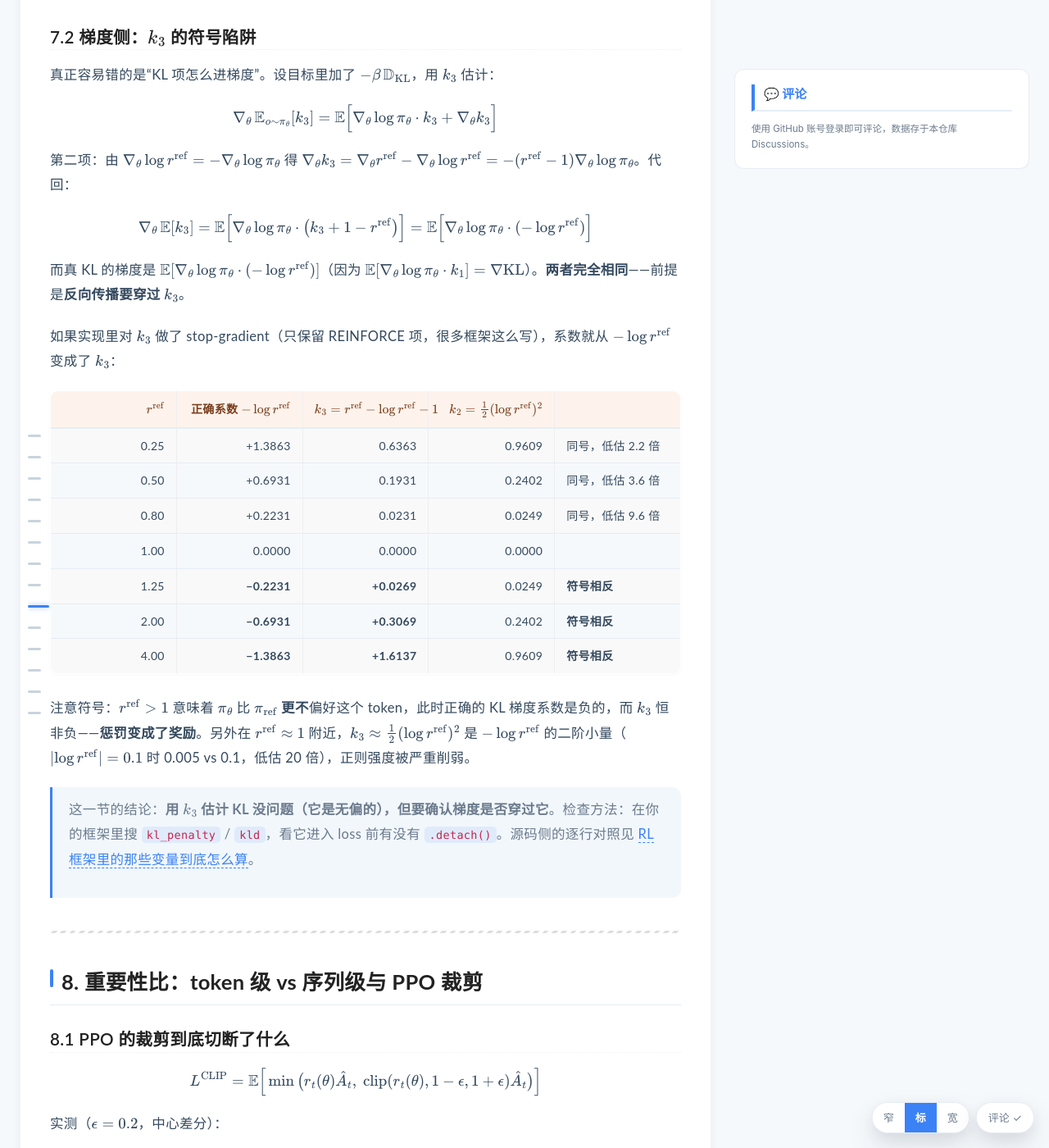
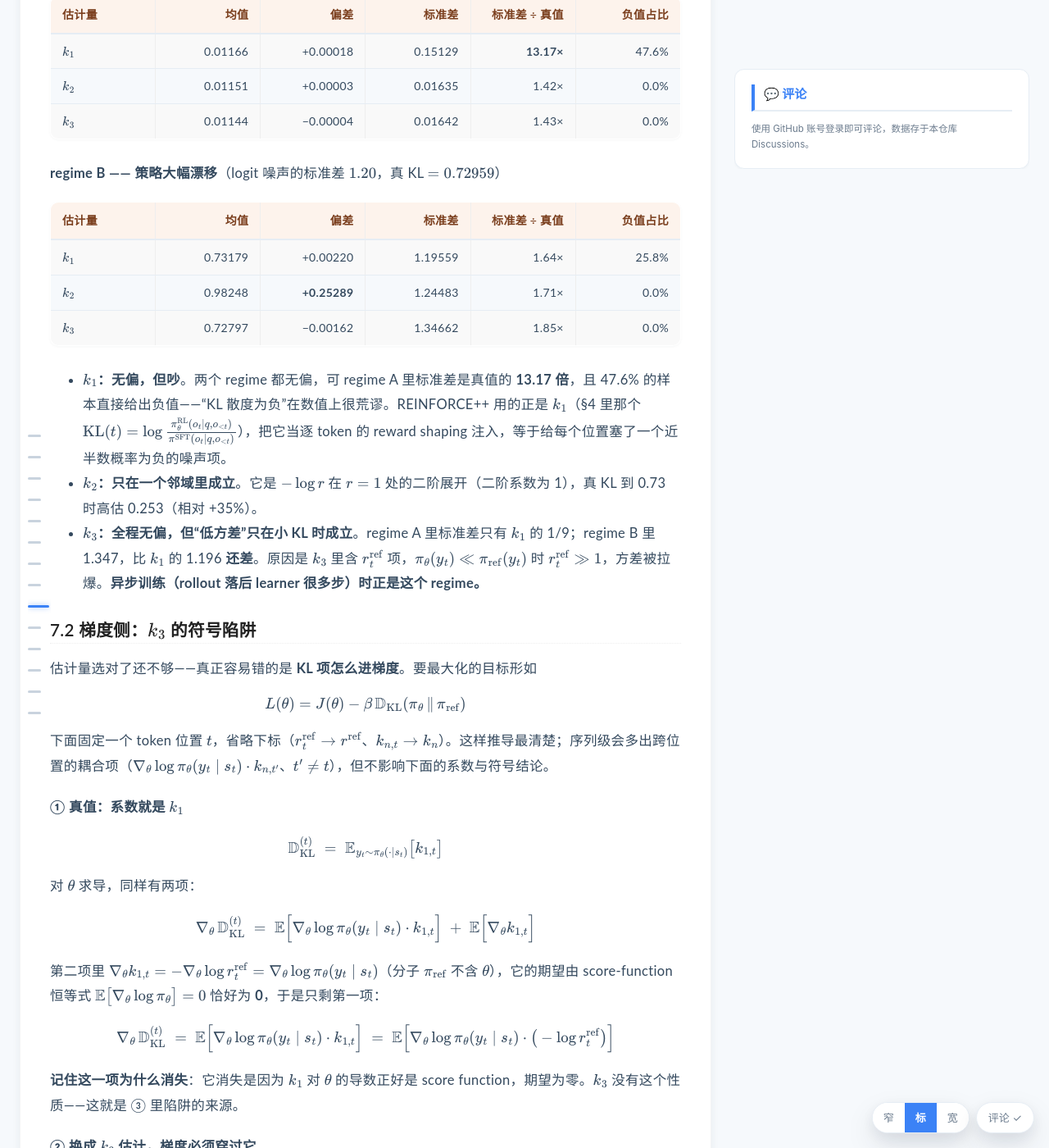
Before and after one commit to lrypcy/lrypcy.github.io, a Jekyll site: the page built from _posts/2026-09-19-rl-notation-and-estimators-deepdive.md, in a window 1280 px wide and 1400 px high, scrolled down 19976 px. Shown: the whole window at 82% size. Built offline with Jekyll 4.4.1, drawn with Linux system fonts in a browser that asks for light colours; comment, search, counter and statistics services are not loaded; some of the changed text lies outside the part shown.

Commit message:
重写 §7 KL：统一 token 级符号、补推导、脚本对齐编号
- §7.1：先把要估的量写成逐 token 的 D_KL^(t) 再取序列平均，明确方向
  pi_theta || pi_ref（以 pi_theta 为采样分布）；r^ref_t 定义为 token 级
  参考比，与 §1 的符号表和脚本口径一致；k_1/k_2/k_3 明确是单样本估计量，
  帽子来自「每位置只采到一个样本」而非序列空间大。两张表补「标准差 ÷ 真值」列。
- §7.2：梯度推导拆成三步（① 真值系数 = k_1，且说明 k_1 的第二项因
  score-function 恒等式消零；② k_3 的两项与恒等式 k_3+1-r^ref = k_1；
  ③ stop-gradient 后系数变成 k_3），系数对照表补 k_3/k_1 列、去掉空表头。
- §7.3：新增「三个估计量的分工」，按用途给选择而非挑一个最好的。
- tools/rl_notation_lab.py：小节编号对齐正文（lab_7_2/7_3 -> 6_2/6_3，
  8_x -> 7_x，9_x -> 8_x，10_x -> 9_x）；lab_7_1 新增标准差÷真值列与
  E_p[k1]、E_p[k3] 反算真值的自校验；lab_7_2 新增 k_3/k_1 强度列。
- 正文 §0、§11 同步：修正 k_3 退化表述、附录脚本编号与自校验说明。

````diff
--- a/_posts/2026-09-19-rl-notation-and-estimators-deepdive.md
+++ b/_posts/2026-09-19-rl-notation-and-estimators-deepdive.md
@@ -17,7 +17,7 @@
 > * **$$\hat A_t+V(s_t)$$ 只有在 $$\lambda=1$$ 且末步 bootstrap 取 0 时才等于 return-to-go（§5.3）**。$$\lambda=0.95$$ 时它与真 $$G_t$$ 的相关系数是 0.960，$$\lambda=0$$ 时只有 0.097。若末步用 critic 的 $$V(s_T)$$ 做 bootstrap，$$\lambda=1$$ 也会多出一个 $$\gamma^T V(s_T)$$ 项——$$\gamma=0.95,T=30$$ 时 $$\gamma^T=0.215$$，实测带来 $$-0.078$$ 的系统偏置。
 > * **$$\gamma=1$$、确定性转移、仅终端奖励时（RLVR 的标准设定），GAE 有闭式解（§5.4）**：$$\hat A_t=-V_t+(1-\lambda)\sum_{j\ge1}\lambda^{j-1}V_{t+j}+\lambda^{T-1-t}R$$。$$\lambda=0$$ 退化为逐 token 价值增量 $$V_{t+1}-V_t$$（$$\sum_t\hat A_t=R-V_0$$，望远镜和守恒），$$\lambda=1$$ 退化为 $$R-V_t$$（$$\sum_t\hat A_t$$ 是前者的 8 倍，梯度尺度随 $$T$$ 线性放大）。
 > * **critic 塌缩成常数 $$c$$ 时，$$\hat A_t=\lambda^{T-1-t}(R-c)$$（§5.6）**：信号从句尾向句首指数衰减，$$\lambda=0$$ 时只有最后一个 token 有梯度。加入逐 token 的 KL shaping 后每个位置都有非零即时奖励，但总量仍随 $$\lambda$$ 放大。
-> * **KL 的 $$k_3$$ 估计器有个梯度符号陷阱（§7.2）**：作为估计量它无偏且非负，是 [Schulman 2020](http://joschu.net/blog/kl-approx.html) 推荐的选择；但如果把它当 loss 且**不反向传播穿过它**，策略梯度的系数会从正确的 $$-\log r^{\rm ref}$$ 变成 $$k_3\approx\frac12(\log r^{\rm ref})^2$$——当 $$r^{\rm ref}>1$$ 时**符号直接相反**，惩罚变成奖励。
+> * **KL 的 $$k_3$$ 估计器有个梯度符号陷阱（§7.2）**：作为估计量它无偏且非负，是 [Schulman 2020](http://joschu.net/blog/kl-approx.html) 推荐的选择；但如果把它当 loss 且**不反向传播穿过它**，策略梯度的系数会从正确的 $$-\log r^{\rm ref}$$（即 $$k_1$$）变成 $$k_3$$ 自己，而 $$k_3$$ 在 $$r^{\rm ref}\approx1$$ 附近退化成二阶小量 $$\approx\frac12(\log r^{\rm ref})^2$$——当 $$r^{\rm ref}>1$$ 时**符号直接相反**，惩罚变成奖励。
 > * **token 级重要性比在长序列上是病态的（§8.2）**：即使策略平均而言完全没变，4096 token 的序列级 ratio 的 p99 也有 1719；每 token 的 $$\log$$ ratio 只要有个 $$+0.01$$ 的系统漂移，$$T=4096$$ 时中位数就到 $$6.1\times10^{17}$$。这是 GSPO 改用序列级几何平均的动机。
 >
 > 全文每张数值表都由 `tools/rl_notation_lab.py` 生成（纯 numpy，CPU 上约 1 分钟），复现方式见 [§11](#11-附录复现脚本)。
@@ -499,67 +499,124 @@
 
 ## 7. KL：三种估计器与梯度符号陷阱
 
-### 7.1 三个估计量
+### 7.1 要估的是哪个量，三个估计量分别是什么
 
-记 $$r^{\rm ref}=\pi_{\rm ref}(o)/\pi_\theta(o)$$，采样 $$o\sim\pi_\theta$$（on-policy）。三个估计量都来自 [Schulman 的 KL 近似笔记](http://joschu.net/blog/kl-approx.html)：
+RLHF 的 KL 惩罚压的是“当前策略 $$\pi_\theta$$ 相对 SFT 起点 $$\pi_{\rm ref}$$ 漂移了多少”。先写成**逐 token 的 KL**，再对序列取平均：
 
-$$k_1=-\log r^{\rm ref},\qquad k_2=\tfrac12(\log r^{\rm ref})^2,\qquad k_3=r^{\rm ref}-\log r^{\rm ref}-1$$
+$$\mathbb D_{\rm KL}(\pi_\theta\,\Vert\,\pi_{\rm ref})\;=\;\mathbb E_{o\sim\pi_\theta}\Big[\frac{1}{\lvert o\rvert}\sum_{t=1}^{\lvert o\rvert}\mathbb D^{(t)}_{\rm KL}\Big],\qquad \mathbb D^{(t)}_{\rm KL}=\sum_{v}\pi_\theta(v\mid s_t)\log\frac{\pi_\theta(v\mid s_t)}{\pi_{\rm ref}(v\mid s_t)}$$
 
-帽子落在哪一层：$$r^{\rm ref}$$ 无帽（两个分布的精确比值），而 $$k_1,k_2,k_3$$ 是**单个样本上的估计量**——它们各自的期望才是 $$\mathbb D_{\rm KL}$$ 的估计：
+方向要说清楚：是 $$\pi_\theta\,\Vert\,\pi_{\rm ref}$$（**以 $$\pi_\theta$$ 为采样分布**），不是反过来。反过来的 $$\pi_{\rm ref}\Vert\pi_\theta$$ 得从 $$\pi_{\rm ref}$$ 采样才估得到。
 
-$$\hat{\mathbb D}_{\rm KL}=\frac1M\sum_{m=1}^{M}k_n^{(m)}$$
+$$\mathbb D^{(t)}_{\rm KL}$$ 这一层是对**词表**求和，与熵同量级，本来算得起。实践里没人这么算的原因是：你手上只有采样出来的**一个** token $$y_t$$，只能用单样本去估它。**这才是帽子 $$\hat{\mathbb D}_{\rm KL}$$ 的来源**——不是“序列空间太大算不起”（§2.1 纠正过这个说法），而是“每个位置只采到一个样本”。
 
-实测（词表 2000，40 万样本，真 KL 用全词表求和得到）：
+记 token 级的参考比（沿用 Schulman 博客的 $$r$$，加上标与重要性比 $$r_t(\theta)$$ 区分，见 §1）：
 
-**regime A：策略轻微漂移（logit 噪声 sd$$=0.15$$，真 KL$$=0.01148$$）**
+$$r^{\rm ref}_t=\frac{\pi_{\rm ref}(y_t\mid s_t)}{\pi_\theta(y_t\mid s_t)},\qquad \text{于是}\qquad -\log r^{\rm ref}_t=\log\frac{\pi_\theta(y_t\mid s_t)}{\pi_{\rm ref}(y_t\mid s_t)}$$
 
-| | 均值 | 偏差 | 标准差 | 负值占比 |
-|:---|---:|---:|---:|---:|
-| $$k_1$$ | 0.01166 | +0.00018 | 0.15129 | 47.6% |
-| $$k_2$$ | 0.01151 | +0.00003 | 0.01635 | 0.0% |
-| $$k_3$$ | 0.01144 | −0.00004 | 0.01642 | 0.0% |
+$$r^{\rm ref}_t$$ 本身是两个分布的精确比值，无帽。三个候选估计量都是 $$\mathbb D^{(t)}_{\rm KL}$$ 的**单样本估计量**，区别只在用哪个函数去顶替 $$-\log r^{\rm ref}_t$$ 这一项：
 
-**regime B：策略大幅漂移（logit 噪声 sd$$=1.20$$，真 KL$$=0.72959$$）**
+$$k_{1,t}=-\log r^{\rm ref}_t$$
 
-| | 均值 | 偏差 | 标准差 | 负值占比 |
-|:---|---:|---:|---:|---:|
-| $$k_1$$ | 0.73179 | +0.00220 | 1.19559 | 25.8% |
-| $$k_2$$ | 0.98248 | **+0.25289** | 1.24483 | 0.0% |
-| $$k_3$$ | 0.72797 | −0.00162 | 1.34662 | 0.0% |
+$$k_{2,t}=\tfrac12\big(\log r^{\rm ref}_t\big)^2$$
 
-三条结论：
+$$k_{3,t}=r^{\rm ref}_t-\log r^{\rm ref}_t-1$$
 
-- **$$k_1$$ 的标准差是真值的 13 倍**（regime A），且 47.6% 的样本给出负值——“KL 散度为负”在数值上很荒谬。REINFORCE++ 用的正是 $$k_1$$（§4），把它作为逐 token 的 reward shaping 注入，等于给每个位置加了一个近半数概率为负的噪声项。
-- **$$k_2$$ 在大 KL 时严重高估**（regime B 里 +0.253，相对偏差 35%）。它在 $$q\approx p$$ 附近与 KL 二阶等价（$$f''(1)=1$$），离开这个邻域就不成立。
-- **$$k_3$$ 保持无偏，但“低方差”的优势只在小 KL 时成立**：regime A 里 std$$=0.0164$$（比 $$k_1$$ 小 9 倍），regime B 里 std$$=1.347$$，与 $$k_1$$ 的 1.196 相当甚至更差。$$k_3$$ 里含 $$r^{\rm ref}$$ 项，当 $$\pi_\theta(o)\ll\pi_{\rm ref}(o)$$ 时 $$r^{\rm ref}\gg1$$，方差会爆。**异步训练（rollout 落后 learner 很多步）时，这正是你会走进的 regime**。
+拼回序列级就是逐 token 取平均：
+
+$$\hat{\mathbb D}_{\rm KL}(o)=\frac{1}{\lvert o\rvert}\sum_{t=1}^{\lvert o\rvert}k_{n,t},\qquad n\in\{1,2,3\}$$
+
+> 除不除 $$\lvert o\rvert$$ 各框架不同，同一个 $$\beta$$ 在两种口径下不可比——源码侧的对照见 [RL 框架里的那些变量到底怎么算](/2026/09/30/rl-variables-in-frameworks/)。
+
+**实测。** 固定一个 token 位置（词表 $$V=2000$$），从 $$\pi_\theta$$ 采样 40 万次；真值用上面的全词表求和算出，作为对照基准。两种漂移幅度：
+
+**regime A —— 策略轻微漂移**（logit 噪声的标准差 $$0.15$$，真 KL $$=0.01148$$）
+
+| 估计量 | 均值 | 偏差 | 标准差 | 标准差 ÷ 真值 | 负值占比 |
+|:---|---:|---:|---:|---:|---:|
+| $$k_1$$ | 0.01166 | +0.00018 | 0.15129 | **13.17×** | 47.6% |
+| $$k_2$$ | 0.01151 | +0.00003 | 0.01635 | 1.42× | 0.0% |
+| $$k_3$$ | 0.01144 | −0.00004 | 0.01642 | 1.43× | 0.0% |
+
+**regime B —— 策略大幅漂移**（logit 噪声的标准差 $$1.20$$，真 KL $$=0.72959$$）
+
+| 估计量 | 均值 | 偏差 | 标准差 | 标准差 ÷ 真值 | 负值占比 |
+|:---|---:|---:|---:|---:|---:|
+| $$k_1$$ | 0.73179 | +0.00220 | 1.19559 | 1.64× | 25.8% |
+| $$k_2$$ | 0.98248 | **+0.25289** | 1.24483 | 1.71× | 0.0% |
+| $$k_3$$ | 0.72797 | −0.00162 | 1.34662 | 1.85× | 0.0% |
+
+- **$$k_1$$：无偏，但吵**。两个 regime 都无偏，可 regime A 里标准差是真值的 **13.17 倍**，且 47.6% 的样本直接给出负值——“KL 散度为负”在数值上很荒谬。REINFORCE++ 用的正是 $$k_1$$（§4 里那个 $${\rm KL}(t)=\log\frac{\pi_\theta^{\rm RL}(o_t\mid q,o_{<t})}{\pi^{\rm SFT}(o_t\mid q,o_{<t})}$$），把它当逐 token 的 reward shaping 注入，等于给每个位置塞了一个近半数概率为负的噪声项。
+- **$$k_2$$：只在一个邻域里成立**。它是 $$-\log r$$ 在 $$r=1$$ 处的二阶展开（二阶系数为 1），真 KL 到 0.73 时高估 0.253（相对 +35%）。
+- **$$k_3$$：全程无偏，但“低方差”只在小 KL 时成立**。regime A 里标准差只有 $$k_1$$ 的 1/9；regime B 里 1.347，比 $$k_1$$ 的 1.196 **还差**。原因是 $$k_3$$ 里含 $$r^{\rm ref}_t$$ 项，$$\pi_\theta(y_t)\ll\pi_{\rm ref}(y_t)$$ 时 $$r^{\rm ref}_t\gg1$$，方差被拉爆。**异步训练（rollout 落后 learner 很多步）时正是这个 regime。**
 
 ### 7.2 梯度侧：$$k_3$$ 的符号陷阱
 
-真正容易错的是“KL 项怎么进梯度”。设目标里加了 $$-\beta\,\mathbb D_{\rm KL}$$，用 $$k_3$$ 估计：
+估计量选对了还不够——真正容易错的是 **KL 项怎么进梯度**。要最大化的目标形如
 
-$$\nabla_\theta\,\mathbb E_{o\sim\pi_\theta}\!\left[k_3\right]=\mathbb E\Big[\nabla_\theta\log\pi_\theta\cdot k_3+\nabla_\theta k_3\Big]$$
+$$L(\theta)=J(\theta)-\beta\,\mathbb D_{\rm KL}(\pi_\theta\,\Vert\,\pi_{\rm ref})$$
 
-第二项：由 $$\nabla_\theta\log r^{\rm ref}=-\nabla_\theta\log\pi_\theta$$ 得 $$\nabla_\theta k_3=\nabla_\theta r^{\rm ref}-\nabla_\theta\log r^{\rm ref}=-(r^{\rm ref}-1)\nabla_\theta\log\pi_\theta$$。代回：
+下面固定一个 token 位置 $$t$$，省略下标（$$r^{\rm ref}_t\to r^{\rm ref}$$、$$k_{n,t}\to k_n$$）。这样推导最清楚；序列级会多出跨位置的耦合项（$$\nabla_\theta\log\pi_\theta(y_t\mid s_t)\cdot k_{n,t'}$$、$$t'\ne t$$），但不影响下面的系数与符号结论。
 
-$$\nabla_\theta\,\mathbb E[k_3]=\mathbb E\Big[\nabla_\theta\log\pi_\theta\cdot\big(k_3+1-r^{\rm ref}\big)\Big]=\mathbb E\Big[\nabla_\theta\log\pi_\theta\cdot(-\log r^{\rm ref})\Big]$$
+**① 真值：系数就是 $$k_1$$**
 
-而真 KL 的梯度是 $$\mathbb E[\nabla_\theta\log\pi_\theta\cdot(-\log r^{\rm ref})]$$（因为 $$\mathbb E[\nabla_\theta\log\pi_\theta\cdot k_1]=\nabla{\rm KL}$$）。**两者完全相同**——前提是**反向传播要穿过 $$k_3$$**。
+$$\mathbb D^{(t)}_{\rm KL}\;=\;\mathbb E_{y_t\sim\pi_\theta(\cdot\mid s_t)}\big[k_{1,t}\big]$$
 
-如果实现里对 $$k_3$$ 做了 stop-gradient（只保留 REINFORCE 项，很多框架这么写），系数就从 $$-\log r^{\rm ref}$$ 变成了 $$k_3$$：
+对 $$\theta$$ 求导，同样有两项：
 
-| $$r^{\rm ref}$$ | 正确系数 $$-\log r^{\rm ref}$$ | $$k_3=r^{\rm ref}-\log r^{\rm ref}-1$$ | $$k_2=\frac12(\log r^{\rm ref})^2$$ | |
-|---:|---:|---:|---:|:---|
-| 0.25 | +1.3863 | 0.6363 | 0.9609 | 同号，低估 2.2 倍 |
-| 0.50 | +0.6931 | 0.1931 | 0.2402 | 同号，低估 3.6 倍 |
-| 0.80 | +0.2231 | 0.0231 | 0.0249 | 同号，低估 9.6 倍 |
-| 1.00 | 0.0000 | 0.0000 | 0.0000 | |
-| 1.25 | **−0.2231** | **+0.0269** | 0.0249 | **符号相反** |
-| 2.00 | **−0.6931** | **+0.3069** | 0.2402 | **符号相反** |
-| 4.00 | **−1.3863** | **+1.6137** | 0.9609 | **符号相反** |
+$$\nabla_\theta\,\mathbb D^{(t)}_{\rm KL}\;=\;\mathbb E\Big[\nabla_\theta\log\pi_\theta(y_t\mid s_t)\cdot k_{1,t}\Big]\;+\;\mathbb E\Big[\nabla_\theta k_{1,t}\Big]$$
 
-注意符号：$$r^{\rm ref}>1$$ 意味着 $$\pi_\theta$$ 比 $$\pi_{\rm ref}$$ **更不**偏好这个 token，此时正确的 KL 梯度系数是负的，而 $$k_3$$ 恒非负——**惩罚变成了奖励**。另外在 $$r^{\rm ref}\approx1$$ 附近，$$k_3\approx\frac12(\log r^{\rm ref})^2$$ 是 $$-\log r^{\rm ref}$$ 的二阶小量（$$\lvert\log r^{\rm ref}\rvert=0.1$$ 时 0.005 vs 0.1，低估 20 倍），正则强度被严重削弱。
+第二项里 $$\nabla_\theta k_{1,t}=-\nabla_\theta\log r^{\rm ref}_t=\nabla_\theta\log\pi_\theta(y_t\mid s_t)$$（分子 $$\pi_{\rm ref}$$ 不含 $$\theta$$），它的期望由 score-function 恒等式 $$\mathbb E\big[\nabla_\theta\log\pi_\theta\big]=0$$ 恰好为 **0**，于是只剩第一项：
 
-> 这一节的结论：**用 $$k_3$$ 估计 KL 没问题（它是无偏的），但要确认梯度是否穿过它**。检查方法：在你的框架里搜 `kl_penalty` / `kld`，看它进入 loss 前有没有 `.detach()`。源码侧的逐行对照见 [RL 框架里的那些变量到底怎么算](/2026/09/30/rl-variables-in-frameworks/)。
+$$\nabla_\theta\,\mathbb D^{(t)}_{\rm KL}\;=\;\mathbb E\Big[\nabla_\theta\log\pi_\theta(y_t\mid s_t)\cdot k_{1,t}\Big]\;=\;\mathbb E\Big[\nabla_\theta\log\pi_\theta(y_t\mid s_t)\cdot\big(-\log r^{\rm ref}_t\big)\Big]$$
+
+**记住这一项为什么消失**：它消失是因为 $$k_1$$ 对 $$\theta$$ 的导数正好是 score function，期望为零。$$k_3$$ 没有这个性质——这就是 ③ 里陷阱的来源。
+
+**② 换成 $$k_3$$ 估计，梯度必须穿过它**
+
+要算的是 $$\nabla_\theta\,\mathbb E[k_{3,t}]$$。它有**两项**，第二项就是 stop-gradient 会丢掉的那个：
+
+$$\nabla_\theta\,\mathbb E\big[k_{3,t}\big]\;=\;\underbrace{\mathbb E\Big[\nabla_\theta\log\pi_\theta\cdot k_{3,t}\Big]}_{\text{REINFORCE 项}}\;+\;\underbrace{\mathbb E\Big[\nabla_\theta k_{3,t}\Big]}_{\text{对估计量自身求导}}$$
+
+第二项单独展开（$$k_3=r^{\rm ref}-\log r^{\rm ref}-1$$）：
+
+$$\nabla_\theta k_3=\nabla_\theta r^{\rm ref}-\nabla_\theta\log r^{\rm ref}=\big(r^{\rm ref}-1\big)\,\nabla_\theta\log r^{\rm ref}=-\big(r^{\rm ref}-1\big)\,\nabla_\theta\log\pi_\theta$$
+
+（用到 $$\nabla_\theta\log r^{\rm ref}=-\nabla_\theta\log\pi_\theta$$：分子 $$\pi_{\rm ref}$$ 与 $$\theta$$ 无关。）代回，两个期望合并：
+
+$$\nabla_\theta\,\mathbb E\big[k_3\big]=\mathbb E\Big[\nabla_\theta\log\pi_\theta\cdot\big(k_3+1-r^{\rm ref}\big)\Big]=\mathbb E\Big[\nabla_\theta\log\pi_\theta\cdot\big(-\log r^{\rm ref}\big)\Big]$$
+
+最后一步的恒等式是 $$k_3+1-r^{\rm ref}=-\log r^{\rm ref}=k_1$$。与 ① 逐字相同：**只要梯度穿过 $$k_3$$，用 $$k_3$$ 估 KL 得到的梯度就等于真值梯度。**
+
+**③ stop-gradient 之后：系数从 $$k_1$$ 变成 $$k_3$$**
+
+很多实现给 $$k_3$$ 加了 `.detach()`（只保留 REINFORCE 项）。第二项消失，系数从 $$-\log r^{\rm ref}$$ 变成 $$k_3$$ 自己：
+
+| $$r^{\rm ref}$$ | 正确系数 $$k_1=-\log r^{\rm ref}$$ | stop-gradient 后 $$k_3=r^{\rm ref}-\log r^{\rm ref}-1$$ | $$k_3/k_1$$ | $$k_2=\tfrac12(\log r^{\rm ref})^2$$ | 后果 |
+|---:|---:|---:|---:|---:|:---|
+| 0.25 | +1.3863 | +0.6363 | 46% | +0.9609 | 同号，强度只剩 46% |
+| 0.50 | +0.6931 | +0.1931 | 28% | +0.2402 | 同号，强度只剩 28% |
+| 0.80 | +0.2231 | +0.0231 | 10% | +0.0249 | 同号，强度只剩 10% |
+| 1.00 | 0.0000 | 0.0000 | — | 0.0000 | — |
+| 1.25 | **−0.2231** | **+0.0269** | −12% | +0.0249 | **符号相反** |
+| 2.00 | **−0.6931** | **+0.3069** | −44% | +0.2402 | **符号相反** |
+| 4.00 | **−1.3863** | **+1.6137** | −116% | +0.9609 | **符号相反** |
+
+$$r^{\rm ref}>1$$ 意味着 $$\pi_\theta$$ 比 $$\pi_{\rm ref}$$ **更不**偏好这个 token（$$r^{\rm ref}=\pi_{\rm ref}/\pi_\theta$$）。此时正确的系数是**负的**——惩罚把策略往回拉；而 $$k_3$$ 恒非负——**方向反转，惩罚变成奖励**。
+
+即便 $$r^{\rm ref}<1$$ 方向没反，强度也被削掉一大截：$$r^{\rm ref}\approx1$$ 时 $$k_3\approx\frac12(\log r^{\rm ref})^2$$ 是 $$k_1=-\log r^{\rm ref}$$ 的**二阶小量**（$$\lvert\log r^{\rm ref}\rvert=0.1$$ 时 0.005 对 0.100，只剩 5%）。
+
+> 结论：**用 $$k_3$$ 估 KL 没问题（它无偏），但要确认梯度是否穿过它**。检查方法：在你的框架里搜 `kl_penalty` / `kld`，看它进入 loss 前有没有 `.detach()`。源码侧的逐行对照见 [RL 框架里的那些变量到底怎么算](/2026/09/30/rl-variables-in-frameworks/)。
+
+### 7.3 三个估计量的分工
+
+不是“挑一个最好的”，而是**看你拿它干什么**：
+
+| 用途 | 用哪个 | 理由 |
+|:---|:---|:---|
+| 训练监控 / 早停判据 | $$k_3$$（或 $$k_2$$） | 非负、无偏，屏幕上不会出现“负 KL”。$$k_2$$ 更平滑但大 KL 时高估，两者切换时阈值要跟着改 |
+| 加在 loss 上的惩罚项 | $$k_3$$，**且梯度必须穿过它** | 少了第二项等价于用有偏梯度做惩罚（§7.2） |
+| 注入 reward 做逐 token shaping | $$k_1$$ 可以 | REINFORCE++ 的做法。代价是要接受它 47.6% 为负、标准差是真值的 13 倍 |
+| 需要无偏的梯度估计 | 别用 $$k_2$$ | 只在 $$\pi_\theta\approx\pi_{\rm ref}$$ 的邻域里二阶等价，训练中期就偏了 |
 
 ---
 
@@ -726,10 +783,10 @@
 ~/Software/miniconda3/bin/python tools/rl_notation_lab.py
 ```
 
-脚本按正文小节编号组织（`lab_5_1` … `lab_10_2`），输出顺序与正文一致，便于逐表对照。合成数据做了两处自校验：
+脚本按正文小节编号组织（`lab_5_1` … `lab_9_2`），输出顺序与正文一致，便于逐表对照。合成数据做了两处自校验：
 
 - MDP 的 $$V^\pi,Q^\pi$$ 由线性方程组解出，再核 $$\max_s\lvert\mathbb E_\pi[A^\pi]\rvert=3.9\times10^{-16}$$（应为 0）；
-- KL 的真值用全词表求和算出，作为三个采样估计器的对照基准（§7.1）。
+- KL 的真值用全词表求和算出，作为三个采样估计器的对照基准（§7.1）；同时反算 $$\mathbb E_{\pi_\theta}[k_1]$$ 与 $$\mathbb E_{\pi_\theta}[k_3]$$，两者都回落到同一个真值（脚本里两个 regime 都打印 `自校验` 一行），$$k_2$$ 则不回落。
 
 核心部分（GAE 的定义式与 $$\gamma=1$$ 闭式解）摘录如下，其余见脚本：
 
````
Also changed, not shown: tools/rl_notation_lab.py (+49 -39 lines).
